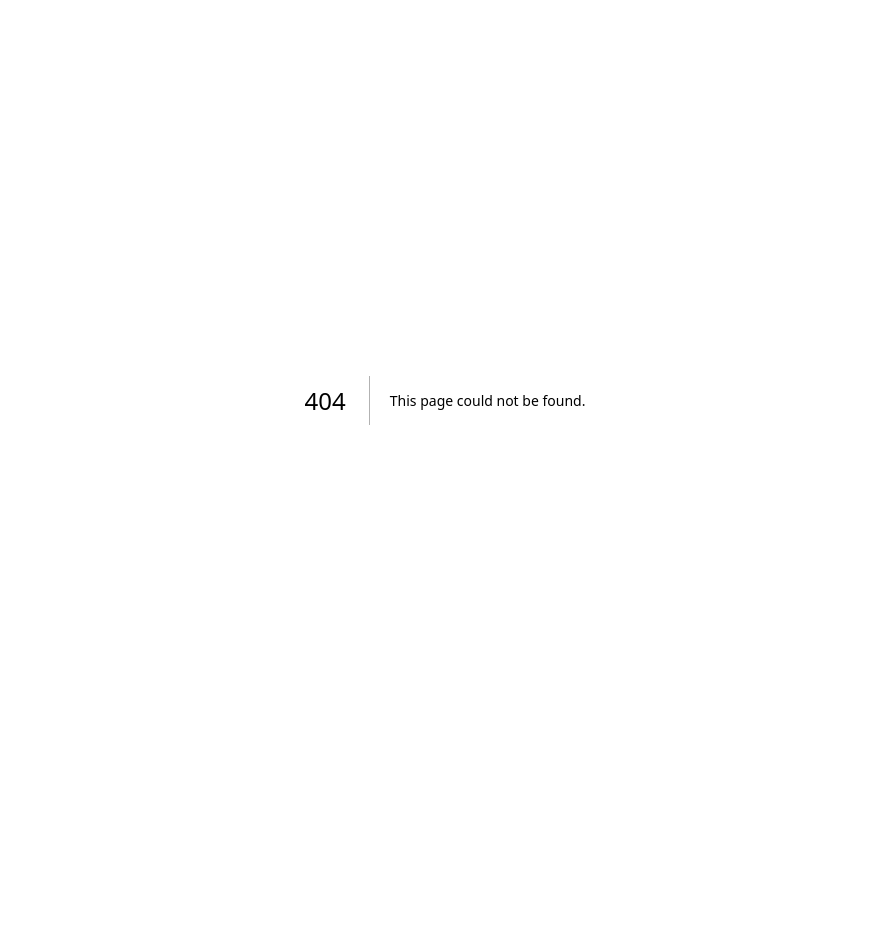
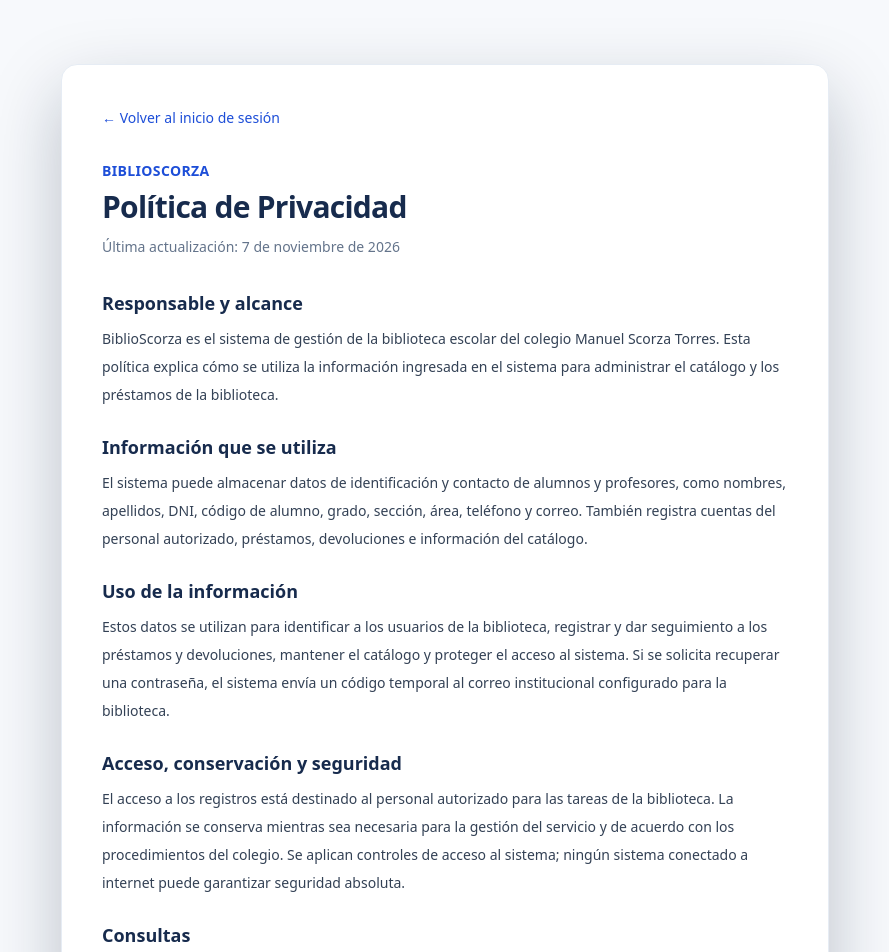
Before and after one commit to scorzabiblioteca-cmd/Biblioteca-Scorza, a Next.js app in the folder web/: page /privacidad in a window 1280 px wide. Before the commit this address had no page. Shown: the top 952 px of the page, without its empty margins (195-1084 px from the left). Before the commit the page ends 800 px from the top, so only its background shows below. Built offline with nearby package versions, Linux system fonts and the light colour scheme.

Commit message:
feat: Politica de Privacidad y Condiciones del Servicio

```diff
--- a/web/src/app/(auth)/login/page.tsx
+++ b/web/src/app/(auth)/login/page.tsx
@@ -175,6 +175,14 @@ export default function Login() {
             <Link className="login-library-button" href="/biblioteca">
               Ver biblioteca
             </Link>
+            <nav aria-label="Información legal" className="mt-4 flex flex-wrap justify-center gap-x-4 gap-y-2 text-sm">
+              <Link className="text-brand-700 underline decoration-brand-300 underline-offset-4 hover:text-brand-900" href="/privacidad">
+                Política de Privacidad
+              </Link>
+              <Link className="text-brand-700 underline decoration-brand-300 underline-offset-4 hover:text-brand-900" href="/condiciones">
+                Condiciones del Servicio
+              </Link>
+            </nav>
           </form>
           <DeveloperCredits className="login-copyright" />
         </section>
--- /dev/null
+++ b/web/src/app/condiciones/page.tsx
@@ -0,0 +1,56 @@
+import Link from "next/link";
+
+export default function CondicionesServicio() {
+  return (
+    <main className="min-h-dvh bg-[#f7f9fc] px-4 py-10 text-[#334155] sm:py-16">
+      <article className="mx-auto max-w-3xl rounded-2xl border border-[#e6ecf4] bg-white p-6 shadow-panel sm:p-10">
+        <Link href="/login" className="text-sm font-medium text-brand-700 hover:underline">← Volver al inicio de sesión</Link>
+        <p className="mt-8 text-sm font-semibold uppercase tracking-wide text-brand-700">BiblioScorza</p>
+        <h1 className="mt-2 text-3xl font-bold tracking-tight text-[#172b4d]">Condiciones del Servicio</h1>
+        <p className="mt-3 text-sm text-slate-500">Última actualización: 7 de noviembre de 2026</p>
+
+        <div className="mt-8 space-y-6 text-sm leading-7">
+          <section>
+            <h2 className="text-lg font-semibold text-[#172b4d]">Uso del sistema</h2>
+            <p className="mt-2">
+              BiblioScorza es una herramienta para apoyar la administración de la biblioteca escolar del
+              colegio Manuel Scorza Torres. Su uso está destinado a las actividades relacionadas con el
+              catálogo, los usuarios de la biblioteca, los préstamos y las devoluciones.
+            </p>
+          </section>
+          <section>
+            <h2 className="text-lg font-semibold text-[#172b4d]">Cuentas y responsabilidades</h2>
+            <p className="mt-2">
+              Las cuentas son para el personal autorizado. Cada usuario debe mantener la confidencialidad de
+              sus credenciales, utilizar el sistema solo para sus tareas autorizadas y comunicar al personal
+              responsable si sospecha que su cuenta fue utilizada sin permiso.
+            </p>
+          </section>
+          <section>
+            <h2 className="text-lg font-semibold text-[#172b4d]">Registros correctos y uso adecuado</h2>
+            <p className="mt-2">
+              Al registrar o actualizar información, el personal debe procurar que sea correcta y utilizarla
+              únicamente para la gestión de la biblioteca. No se debe intentar acceder a funciones o datos sin
+              autorización, interferir con el funcionamiento del sistema ni usarlo para fines ajenos al colegio.
+            </p>
+          </section>
+          <section>
+            <h2 className="text-lg font-semibold text-[#172b4d]">Disponibilidad y cambios</h2>
+            <p className="mt-2">
+              El sistema se ofrece como apoyo operativo y puede estar temporalmente fuera de servicio por
+              mantenimiento, actualizaciones o problemas técnicos. Las funciones y estas condiciones pueden
+              actualizarse para responder a las necesidades de la biblioteca y del colegio.
+            </p>
+          </section>
+          <section>
+            <h2 className="text-lg font-semibold text-[#172b4d]">Ayuda</h2>
+            <p className="mt-2">
+              Para consultas sobre el acceso o el uso del sistema, comunícate con el personal de la biblioteca
+              del colegio Manuel Scorza Torres.
+            </p>
+          </section>
+        </div>
+      </article>
+    </main>
+  );
+}
--- /dev/null
+++ b/web/src/app/privacidad/page.tsx
@@ -0,0 +1,58 @@
+import Link from "next/link";
+
+export default function PoliticaPrivacidad() {
+  return (
+    <main className="min-h-dvh bg-[#f7f9fc] px-4 py-10 text-[#334155] sm:py-16">
+      <article className="mx-auto max-w-3xl rounded-2xl border border-[#e6ecf4] bg-white p-6 shadow-panel sm:p-10">
+        <Link href="/login" className="text-sm font-medium text-brand-700 hover:underline">← Volver al inicio de sesión</Link>
+        <p className="mt-8 text-sm font-semibold uppercase tracking-wide text-brand-700">BiblioScorza</p>
+        <h1 className="mt-2 text-3xl font-bold tracking-tight text-[#172b4d]">Política de Privacidad</h1>
+        <p className="mt-3 text-sm text-slate-500">Última actualización: 7 de noviembre de 2026</p>
+
+        <div className="mt-8 space-y-6 text-sm leading-7">
+          <section>
+            <h2 className="text-lg font-semibold text-[#172b4d]">Responsable y alcance</h2>
+            <p className="mt-2">
+              BiblioScorza es el sistema de gestión de la biblioteca escolar del colegio Manuel Scorza Torres.
+              Esta política explica cómo se utiliza la información ingresada en el sistema para administrar
+              el catálogo y los préstamos de la biblioteca.
+            </p>
+          </section>
+          <section>
+            <h2 className="text-lg font-semibold text-[#172b4d]">Información que se utiliza</h2>
+            <p className="mt-2">
+              El sistema puede almacenar datos de identificación y contacto de alumnos y profesores, como
+              nombres, apellidos, DNI, código de alumno, grado, sección, área, teléfono y correo. También
+              registra cuentas del personal autorizado, préstamos, devoluciones e información del catálogo.
+            </p>
+          </section>
+          <section>
+            <h2 className="text-lg font-semibold text-[#172b4d]">Uso de la información</h2>
+            <p className="mt-2">
+              Estos datos se utilizan para identificar a los usuarios de la biblioteca, registrar y dar
+              seguimiento a los préstamos y devoluciones, mantener el catálogo y proteger el acceso al sistema.
+              Si se solicita recuperar una contraseña, el sistema envía un código temporal al correo
+              institucional configurado para la biblioteca.
+            </p>
+          </section>
+          <section>
+            <h2 className="text-lg font-semibold text-[#172b4d]">Acceso, conservación y seguridad</h2>
+            <p className="mt-2">
+              El acceso a los registros está destinado al personal autorizado para las tareas de la biblioteca.
+              La información se conserva mientras sea necesaria para la gestión del servicio y de acuerdo con
+              los procedimientos del colegio. Se aplican controles de acceso al sistema; ningún sistema
+              conectado a internet puede garantizar seguridad absoluta.
+            </p>
+          </section>
+          <section>
+            <h2 className="text-lg font-semibold text-[#172b4d]">Consultas</h2>
+            <p className="mt-2">
+              Para solicitar información sobre los datos registrados o comunicar una inquietud relacionada
+              con esta política, dirígete al personal de la biblioteca del colegio Manuel Scorza Torres.
+            </p>
+          </section>
+        </div>
+      </article>
+    </main>
+  );
+}
--- a/web/src/middleware.ts
+++ b/web/src/middleware.ts
@@ -11,4 +11,4 @@ export function middleware(req: NextRequest) {
 }
 // Los archivos estáticos de /public llevan punto en el nombre (png, ico, jpg…), así que
 // se excluyen del redirect para que el login pueda cargar el escudo del colegio.
-export const config = { matcher: ["/((?!api|_next|login|recuperar-password|biblioteca|favicon.ico|.*\\..*).*)"] };
+export const config = { matcher: ["/((?!api|_next|login|recuperar-password|biblioteca|privacidad|condiciones|favicon.ico|.*\\..*).*)"] };
```
